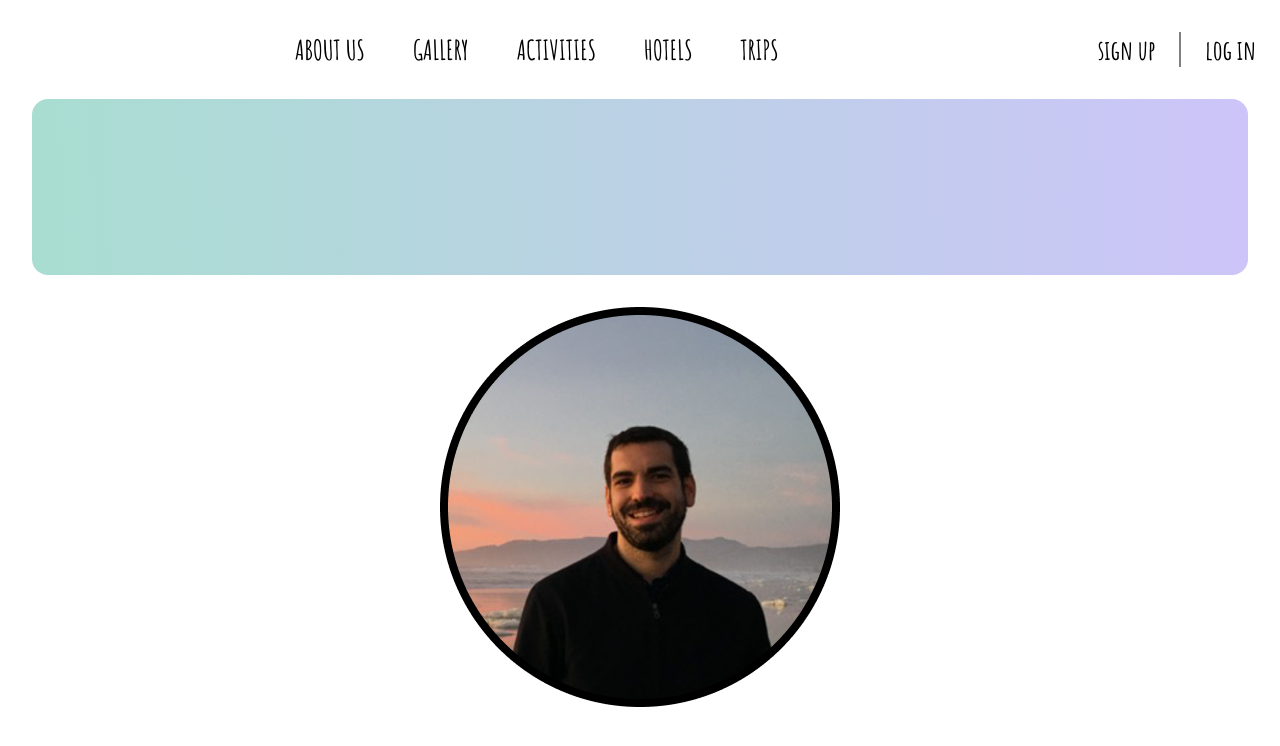
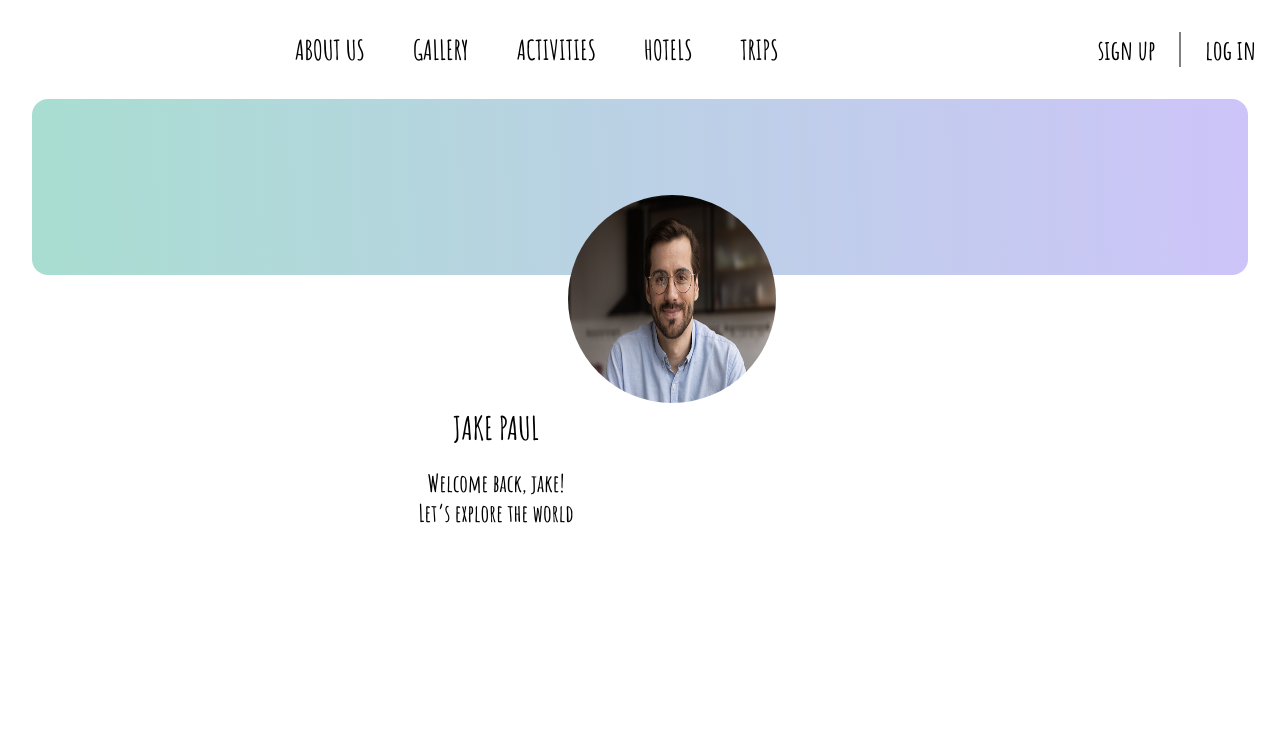
Before and after one commit to NikhitaBarat/great-escape, a React (Create React App) app in the folder client/: page /profile in a window 1280 px wide. Shown: the top 746 px of the page. Built offline with nearby package versions, Linux system fonts and the light colour scheme.

Commit message:
initialized profilecard

```diff
--- a/client/src/pages/profile/profile.pages.jsx
+++ b/client/src/pages/profile/profile.pages.jsx
@@ -7,8 +7,10 @@ const Profile = () => {
     <div>
       <div className='profile-header'>
       </div>
-      <div className='profile-image'>
-        <img src={profileicon} alt="" />
+      <img className='profile-image-icon' src={profileicon} alt="" />
+      <div className='profile-card'>
+        <h1>JAKE PAUL</h1><br />
+        <h2>Welcome back, jake! <br /> Let’s explore the world</h2>
       </div>
     </div>
   )
--- a/client/src/pages/profile/profile.styles.css
+++ b/client/src/pages/profile/profile.styles.css
@@ -4,6 +4,16 @@
     margin: 2rem;
     border-radius: 1rem;
 }
-.profile-image{
-    border-radius: 200px;
+.profile-image-icon{
+    border-radius: 400px;
+    height: 13rem;
+    width: 13rem;
+    margin-left: 4rem;
+    margin-top: -7rem;
 }
+.profile-card{
+    margin-left: -18rem;
+    display: flex;
+    flex-direction: column;
+    align-items: center;
+}
```
Also changed, not shown: client/src/assets/profile.png.
